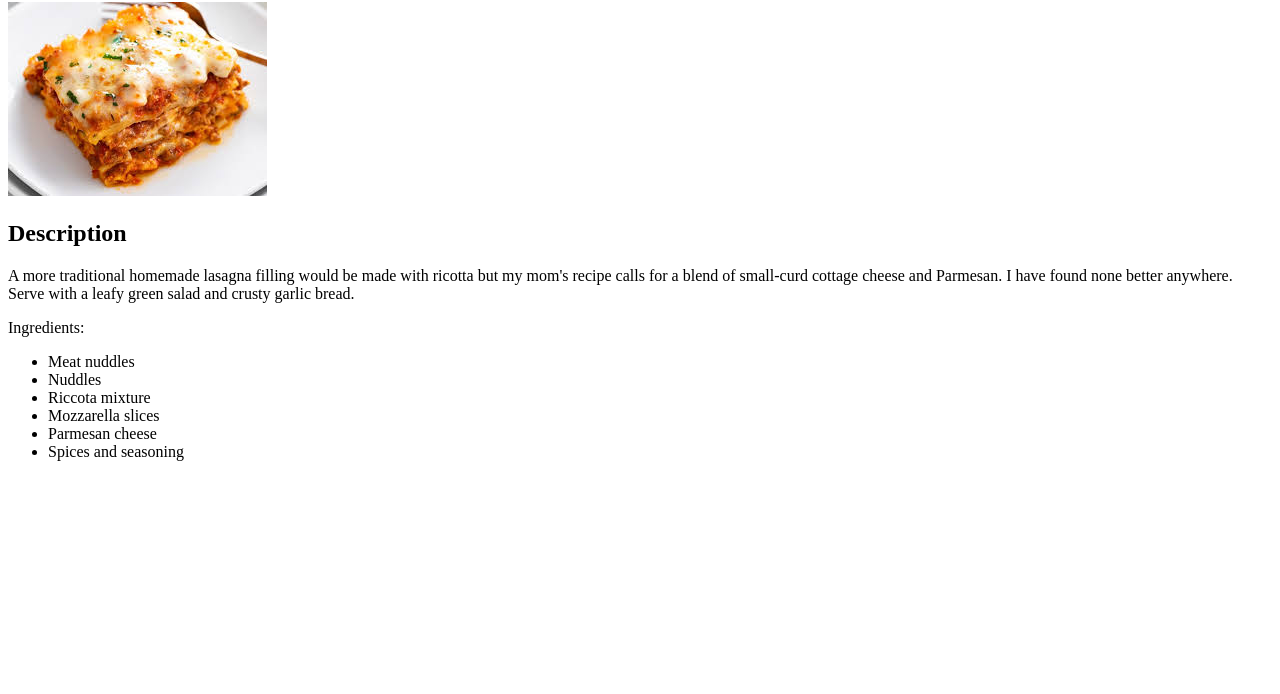
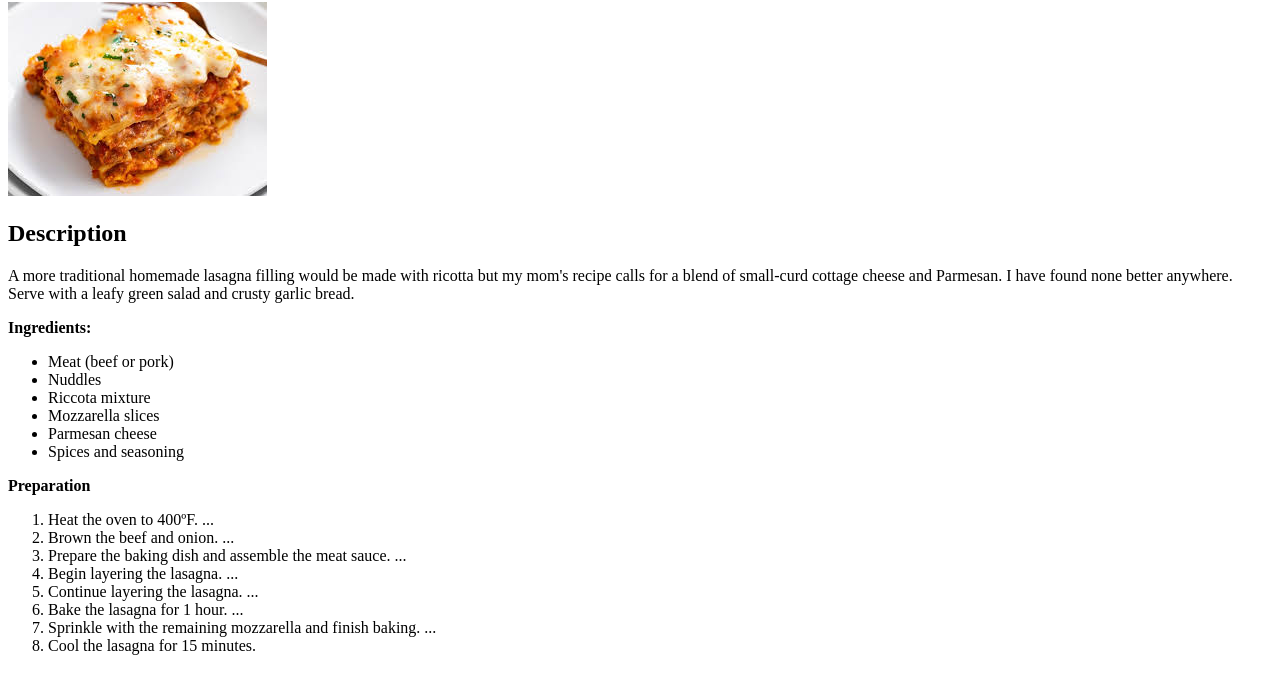
Before and after one commit to goranmax/odin-recipes, a plain HTML site: page recipes/lasagna.html in a window 1280 px wide. Shown: the part 78-772 px from the top of the page. Drawn offline with Linux system fonts and the light colour scheme.

Commit message:
finished_lasagna

```diff
--- a/recipes/lasagna.html
+++ b/recipes/lasagna.html
@@ -10,14 +10,25 @@
     <img src="../images/lasagna.jpeg" alt="Lasagna">
     <h2><b>Description</b></h2>
     <p>A more traditional homemade lasagna filling would be made with ricotta but my mom's recipe calls for a blend of small-curd cottage cheese and Parmesan. I have found none better anywhere. Serve with a leafy green salad and crusty garlic bread.</p>
-    Ingredients:
+    <p><b>Ingredients:</b></p>
     <ul>
-        <li>Meat nuddles</li>
+        <li>Meat (beef or pork)</li>
         <li>Nuddles</li>
         <li>Riccota mixture</li>
         <li>Mozzarella slices</li>
         <li>Parmesan cheese</li>
         <li>Spices and seasoning</li>
     </ul>
+    <p><b>Preparation</b></p>
+    <ol>
+        <li>Heat the oven to 400ºF. ...</li>
+        <li>Brown the beef and onion. ...</li>
+        <li>Prepare the baking dish and assemble the meat sauce. ...</li>
+        <li>Begin layering the lasagna. ...</li>
+        <li>Continue layering the lasagna. ...</li>
+        <li>Bake the lasagna for 1 hour. ...</li>
+        <li>Sprinkle with the remaining mozzarella and finish baking. ...</li>
+        <li>Cool the lasagna for 15 minutes.</li>
+    </ol>
 </body>
 </html>
```
Also changed, not shown: index.html (+6 -1 lines).
